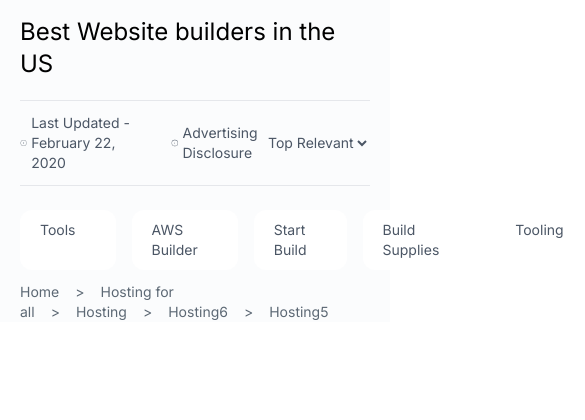
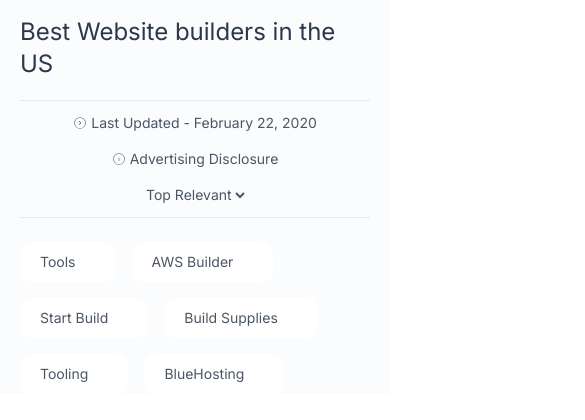
Before and after one commit to imtiazsakib15/Radiant-Riches, a Next.js app: page / in a window 390 px wide. Shown: the top 420 px of the page, 585 px wide, since content can reach past the window. Built offline with nearby package versions, Linux system fonts and the light colour scheme.

Commit message:
Make the header section responsive

```diff
--- a/src/components/Header.js
+++ b/src/components/Header.js
@@ -5,11 +5,11 @@
 const Header = () => {
   return (
     <Container>
-      <h1 className="text-2xl sm:text-3xl md:text-4xl lg:text-5xl pt-4">
+      <h1 className="text-2xl sm:text-3xl md:text-4xl lg:text-5xl pt-4 text-[#2C384A]">
         Best Website builders in the US
       </h1>
-      <div className="flex items-center justify-between py-3 border-y mt-5 text-sm text-[#4B5665]">
-        <div className="flex items-center gap-6">
+      <div className="flex items-center justify-between flex-col sm:flex-row gap-4 py-3 border-y mt-5 text-sm text-[#4B5665]">
+        <div className="flex flex-col sm:flex-row items-center gap-4 sm:gap-6">
           <div className="flex items-center gap-1">
             <CiCircleChevRight />
             <p>Last Updated - February 22, 2020 </p>
@@ -19,13 +19,15 @@
             <p>Advertising Disclosure</p>
           </div>
         </div>
-        <select className="bg-transparent" name="" id="">
-          <option value="Top Relevant">Top Relevant</option>
-          <option value="A - Z">A - Z</option>
-          <option value="Z - A">Z - A</option>
-        </select>
+        <div>
+          <select className="bg-transparent" name="" id="">
+            <option value="Top Relevant">Top Relevant</option>
+            <option value="A - Z">A - Z</option>
+            <option value="Z - A">Z - A</option>
+          </select>
+        </div>
       </div>
-      <div className="space-x-4 flex mt-6 text-sm text-[#4B5665]">
+      <div className="flex gap-4 flex-wrap mt-6 text-sm text-[#4B5665]">
         <span className="bg-white px-5 py-2.5 pr-10 rounded-xl">Tools</span>
         <span className="bg-white px-5 py-2.5 pr-10 rounded-xl">
           AWS Builder
@@ -41,7 +43,7 @@
           BlueHosting
         </span>
       </div>
-      <div className="space-x-4 mt-3 text-sm text-[#5C6874]">
+      <div className="hidden sm:block space-x-4 mt-3 text-sm text-[#5C6874]">
         <span>Home</span>
         <span>{">"}</span>
         <span>Hosting for all</span>
```
